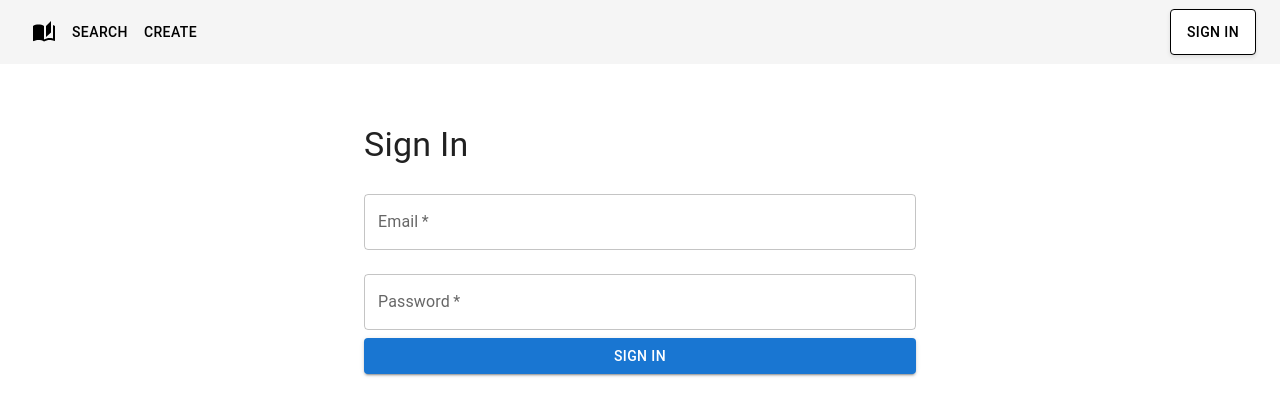
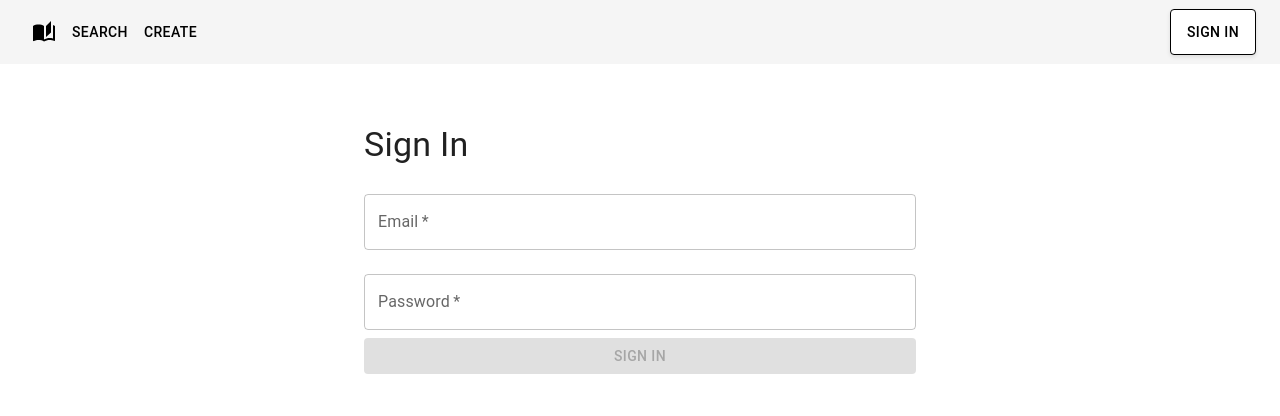
Before and after one commit to rirag12345/SWE-Abgabe-2-Gruppe-1, a React (Vite) app: page /signin in a window 1280 px wide. Shown: the top 416 px of the page. Built offline with nearby package versions, Linux system fonts and the light colour scheme.

Commit message:
fix: remove unnecessary commented-out validation check in SignIn component's handleSubmit function and improve button disable logic

```diff
--- a/src/components/Sign-in.tsx
+++ b/src/components/Sign-in.tsx
@@ -50,9 +50,9 @@ export const SignIn = () => {
     };
 
     const handleSubmit = () => {
-        if (!validateFields()) {
-            return;
-        }
+        // if (!validateFields()) {
+        //     return;
+        // }
         //FIXME Das ist eigentlich unnötig, der submit button ist aus wenn es Fehler bei der Validierung gibt --> Siehe Zeile 127 (alternativ validate Fields in Zeile 127 eintragen und if clause entfernen)
 
         axios
@@ -124,7 +124,12 @@ export const SignIn = () => {
                     variant='contained'
                     color='primary'
                     fullWidth
-                    disabled={!!emailError || !!passwordError}
+                    disabled={
+                        !!emailError ||
+                        !!passwordError ||
+                        email === '' ||
+                        password === ''
+                    }
                 >
                     Sign In
                 </Button>
```
